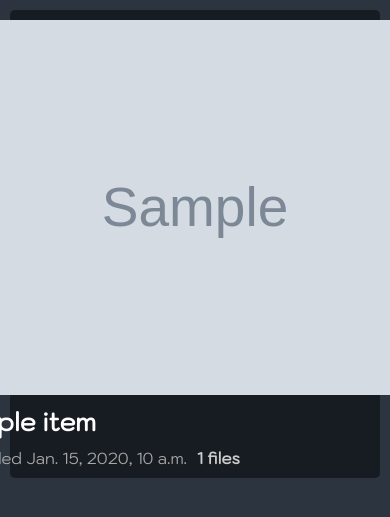
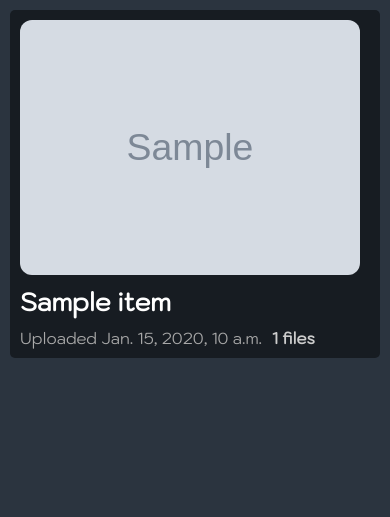
Before and after one commit to nickkipshidze/mrrobot-site, a Django app: template templates/view.html in a window 390 px wide; the page is wider, and only the part inside the window is pictured. Shown: the part 60-577 px from the top of that part. Run offline with Django 4.2, Linux system fonts and the light colour scheme; the template is opened without the code that fills it: most values are stand-ins (such as "Sample title", 1, 10 or a date in 2020); grey boxes marked "Sample" are stand-in pictures.

Commit message:
Fixed some CSS

```diff
--- a/static/css/view.css
+++ b/static/css/view.css
@@ -8,7 +8,7 @@
 .mediawidget {
     display: flex;
     flex-direction: column;
-    width: 500px;
+    width: 420px; /* nice */
     gap: 10px;
 }
 
@@ -35,3 +35,22 @@
     font-weight: 900;
     color: #cccccc;
 }
+
+@media screen and (max-width: 910px) {
+    .content > a {
+        display: block;
+    }
+
+    .mediawidget {
+        width: calc(100vw - 50px);
+    }
+
+    .mediawidget > img {
+        display: block;
+        object-fit: contain;
+    }
+
+    .content {
+        flex-direction: column;
+    }
+}
```
